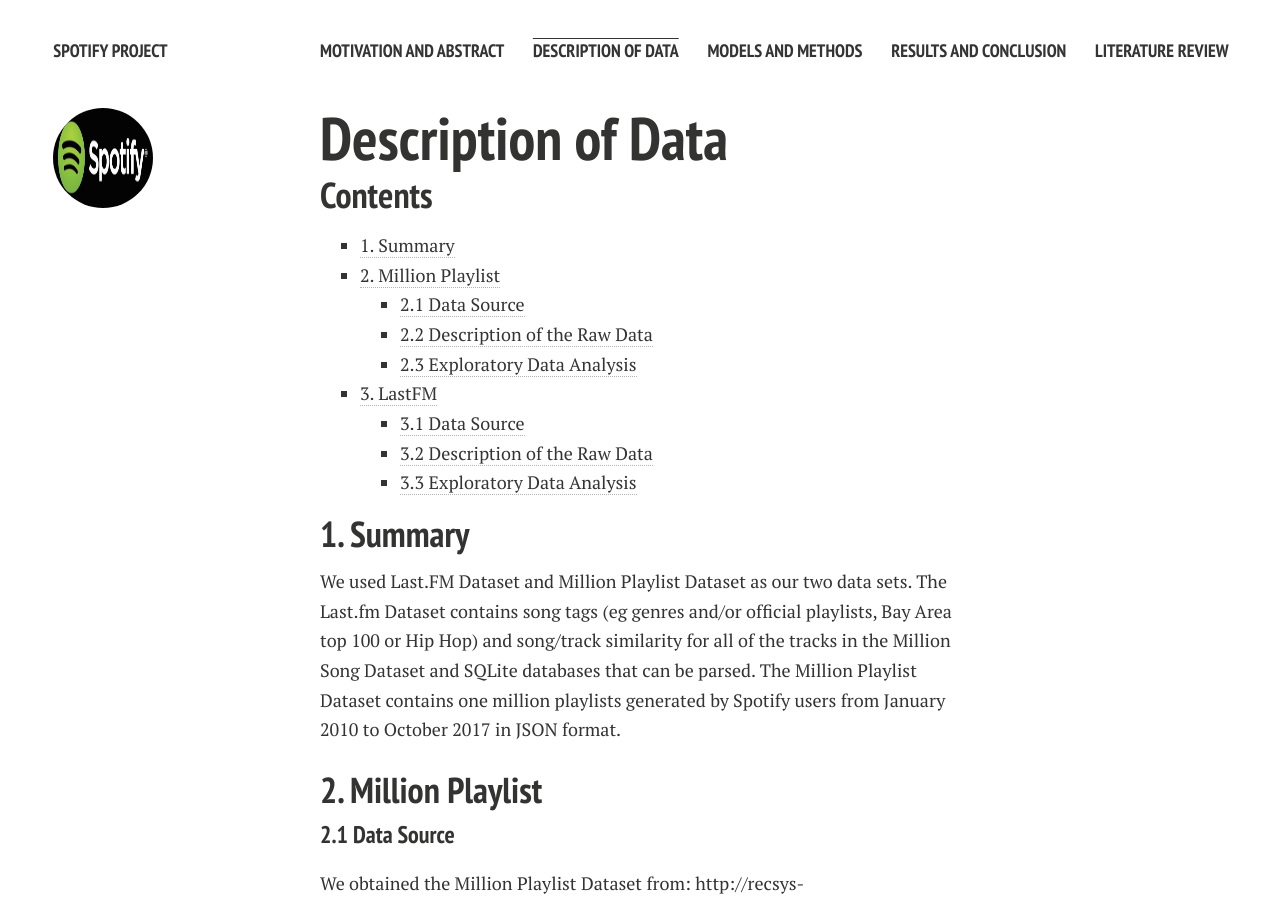
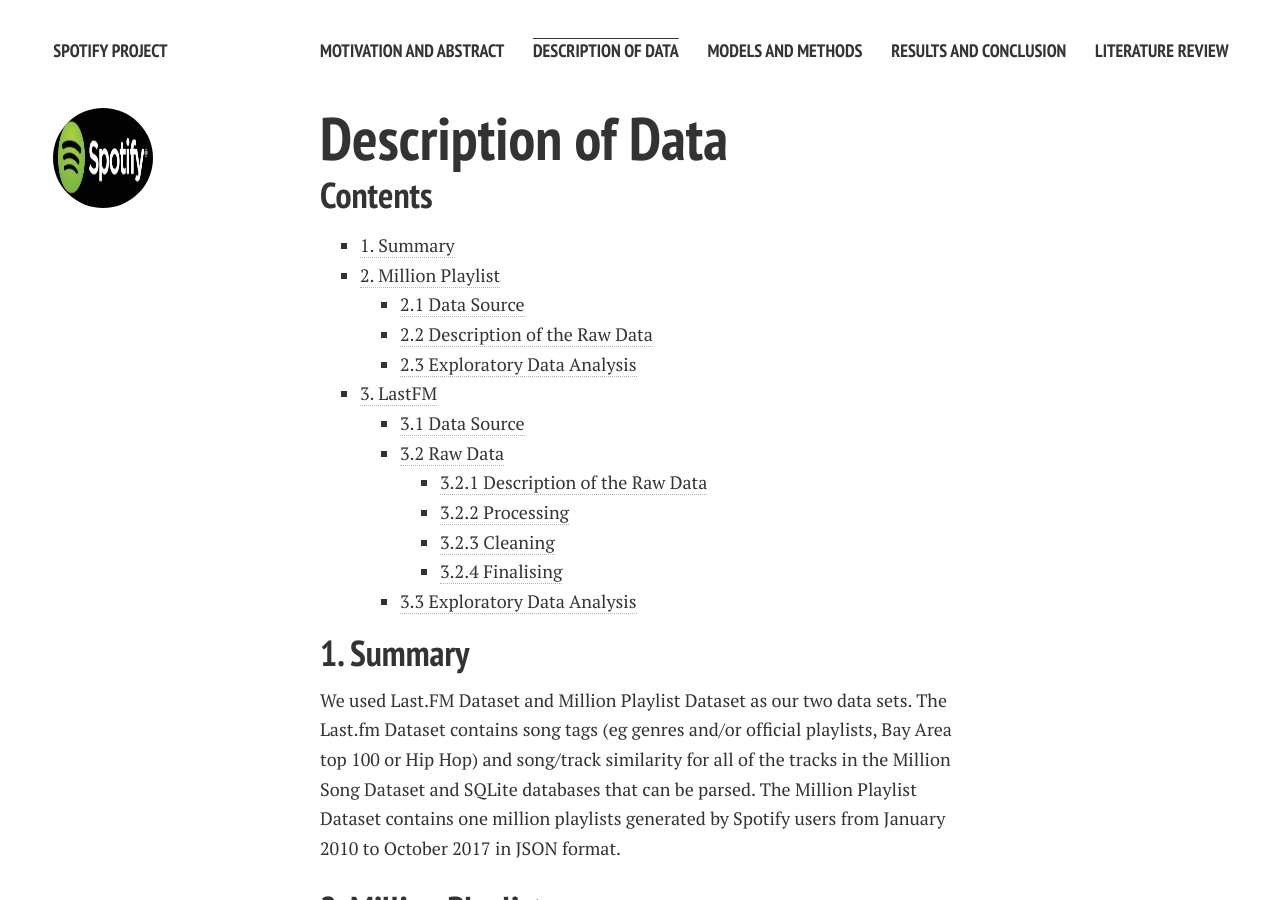
Before and after one commit to lyannaliu/lyannaliu.github.io, a Jekyll site: the page built from descriptionofdata.md, in a window 1280 px wide and 900 px high. Built offline with Jekyll 4.4.1, drawn with Linux system fonts in a browser that asks for light colours; nearby versions of some CDN libraries.

Commit message:
Update descriptionofdata.md

```diff
--- a/descriptionofdata.md
+++ b/descriptionofdata.md
@@ -15,7 +15,11 @@ title: Description of Data
     * [2.3 Exploratory Data Analysis](#2.3)
 * [3. LastFM](#3)
     * [3.1 Data Source](#3.1)
-    * [3.2 Description of the Raw Data](#3.2)
+    * [3.2 Raw Data](#3.2)
+         * [3.2.1 Description of the Raw Data](#3.2.1)
+         * [3.2.2 Processing](#3.2.2)
+         * [3.2.3 Cleaning](#3.2.3)
+         * [3.2.4 Finalising](#3.2.4)
     * [3.3 Exploratory Data Analysis](#3.3)
 
 
```
